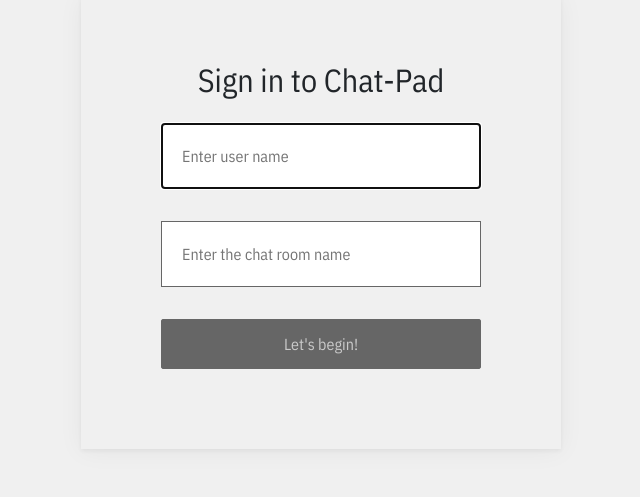
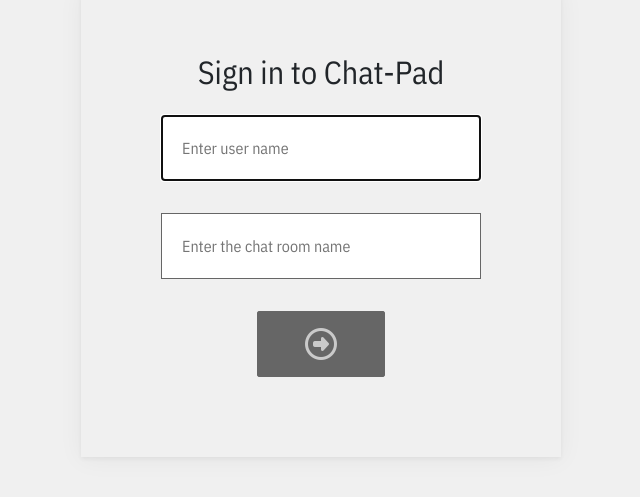
Before and after one commit to sahiljohari/messenger-app, a React (Create React App) app in the folder client/: page / in a window 1280 px wide. Shown: the part 173-670 px from the top of the page, without its empty margins (319-959 px from the left). Built offline with nearby package versions, Linux system fonts and the light colour scheme.

Commit message:
Some more styling fixes

```diff
--- a/client/src/components/Login/Login.js
+++ b/client/src/components/Login/Login.js
@@ -46,6 +46,7 @@
     <Section
       header={messages.login_header.defaultMessage}
       className={styles.root}
+      hasFormContent={true}
     >
       {renderForm(formComponents)}
       <Link to={`${clientUrls.chat}?name=${userName}&room=${chatRoom}`}>
@@ -59,7 +60,7 @@
           }
           type="submit"
         >
-          {messages.submit_button_label.defaultMessage}
+          <i className="far fa-arrow-alt-circle-right"></i>
         </button>
       </Link>
       {pathname === clientUrls.forbidden && (
--- a/client/src/components/Login/Login.module.css
+++ b/client/src/components/Login/Login.module.css
@@ -13,11 +13,12 @@
 }
 
 .submitButton {
-  width: 20rem;
+  width: 8rem;
   display: inline-block;
-  padding: 0.75rem;
-  border: 0.05rem solid #2167ff;
-  margin: 1rem 0;
+  padding: 1rem 1.25rem;
+  border: 0.05rem solid #474e56;
+  color: #474e56;
+  margin: 1rem;
   border-radius: 0.12rem;
   box-sizing: border-box;
   text-decoration: none;
@@ -25,11 +26,11 @@
   font-size: 1rem;
   background: #ffffff;
   text-align: center;
-  transition: all 0.2s;
+  transition: all 0.1s;
 }
 .submitButton:hover:enabled {
   color: #ffffff;
-  background-color: #2167ff;
+  background-color: #474e56;
 }
 .submitButton:focus,
 .submitButton:visited {
@@ -42,6 +43,11 @@
   color: #cacaca;
 }
 
+.submitButton i {
+  font-size: 2rem;
+  vertical-align: middle;
+}
+
 .errorMessage {
   color: #ff838d;
 }
@@ -52,3 +58,9 @@
     margin: 0.5rem auto;
   }
 }
+
+/* @media screen and (max-width: 1120px) {
+  .root {
+    display: none;
+  }
+} */
--- a/client/src/components/Login/messages.js
+++ b/client/src/components/Login/messages.js
@@ -3,7 +3,7 @@
     defaultMessage: "Sign in to Chat-Pad",
   },
   submit_button_label: {
-    defaultMessage: "Let's begin!",
+    defaultMessage: "Proceed",
   },
   username_error_message: {
     defaultMessage: "Username already in use",
--- a/client/src/components/common/Section/Section.js
+++ b/client/src/components/common/Section/Section.js
@@ -2,11 +2,15 @@
 import styles from "./Section.module.css";
 import cx from "classnames";
 
-const Section = ({ header, children, className }) => {
+const Section = ({ header, children, className, hasFormContent = false }) => {
   return (
     <div className={cx(styles.root, className)}>
       <h2>{header}</h2>
-      {children}
+      {hasFormContent ? (
+        <form className={styles.form}>{children}</form>
+      ) : (
+        children
+      )}
     </div>
   );
 };
--- a/client/src/components/common/Section/Section.module.css
+++ b/client/src/components/common/Section/Section.module.css
@@ -1,3 +1,8 @@
 .root {
   align-items: center;
 }
+
+.form {
+  display: flex;
+  flex-direction: column;
+}
--- a/client/src/components/common/TextInput/TextInput.module.css
+++ b/client/src/components/common/TextInput/TextInput.module.css
@@ -4,4 +4,5 @@
   border: 0.5px solid #666666;
   width: 20rem;
   font-size: 1rem;
+  vertical-align: middle;
 }
```
